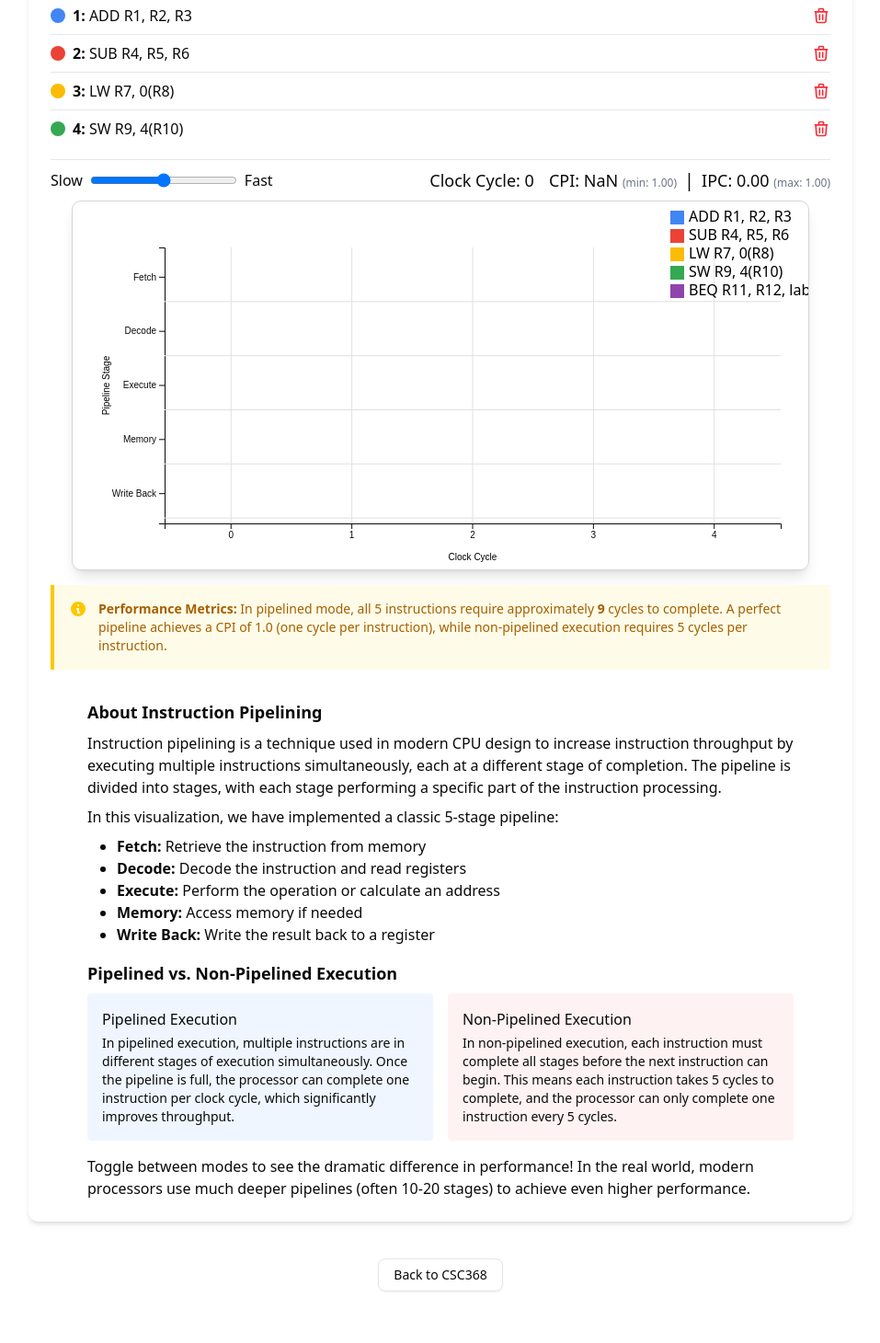
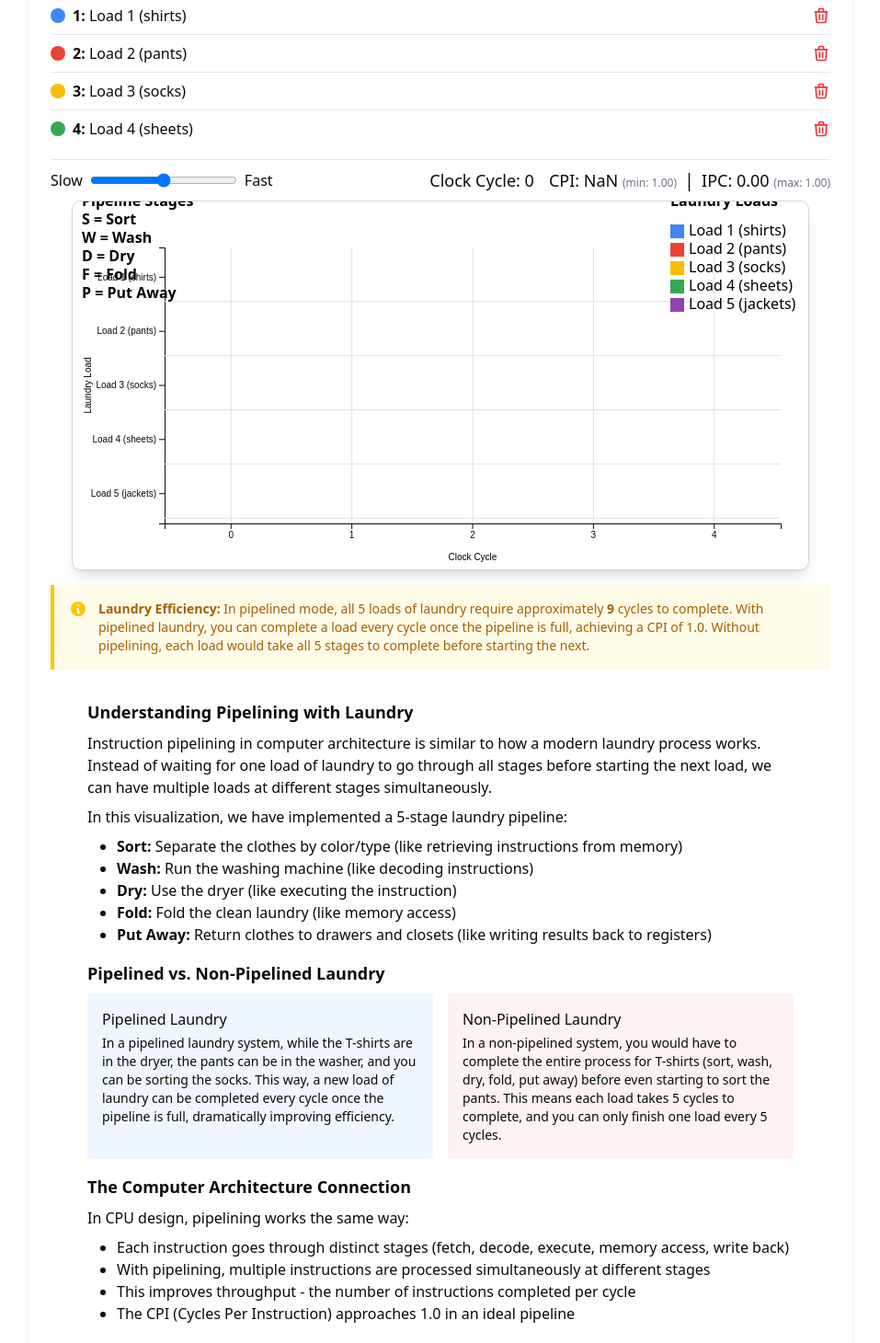
Before and after one commit to Goodr-Interactive/viz-computer-systems, a React (Vite) app: page /csc368/pipelining in a window 1280 px wide. Shown: the part 380-1840 px from the top of the page at 92% size, without its empty margins (161-1118 px from the left). Before the commit the page ends 1816 px from the top, so only its background shows below. Built offline with nearby package versions, Linux system fonts and the light colour scheme.

Commit message:
v2 with laundry

```diff
--- a/src/pages/csc368/pipelining/components/PipelineVisualization.tsx
+++ b/src/pages/csc368/pipelining/components/PipelineVisualization.tsx
@@ -2,15 +2,15 @@ import React, { useEffect, useRef, useState } from "react";
 import * as d3 from "d3";
 
 // Define the instruction stages
-const PIPELINE_STAGES = ["Fetch", "Decode", "Execute", "Memory", "Write Back"];
+const PIPELINE_STAGES = ["Sort", "Wash", "Dry", "Fold", "Put Away"];
 
 // Define some sample instructions for visualization
 const DEFAULT_INSTRUCTIONS = [
-  { id: 1, name: "ADD R1, R2, R3", color: "#4285F4" },
-  { id: 2, name: "SUB R4, R5, R6", color: "#EA4335" },
-  { id: 3, name: "LW R7, 0(R8)", color: "#FBBC05" },
-  { id: 4, name: "SW R9, 4(R10)", color: "#34A853" },
-  { id: 5, name: "BEQ R11, R12, label", color: "#8F44AD" }
+  { id: 1, name: "Load 1 (shirts)", color: "#4285F4" },
+  { id: 2, name: "Load 2 (pants)", color: "#EA4335" },
+  { id: 3, name: "Load 3 (socks)", color: "#FBBC05" },
+  { id: 4, name: "Load 4 (sheets)", color: "#34A853" },
+  { id: 5, name: "Load 5 (jackets)", color: "#8F44AD" }
 ];
 
 interface Instruction {
@@ -84,7 +84,7 @@ export const PipelineVisualization: React.FC<PipelineVisualizationProps> = ({
       .padding(0.1);
 
     const yScale = d3.scaleBand()
-      .domain(PIPELINE_STAGES)
+      .domain(pipelineInstructions.map(instr => instr.id.toString()))
       .range([0, innerHeight])
       .padding(0.1);
 
@@ -101,14 +101,17 @@ export const PipelineVisualization: React.FC<PipelineVisualizationProps> = ({
 
     // Add Y axis
     g.append("g")
-      .call(d3.axisLeft(yScale))
+      .call(d3.axisLeft(yScale).tickFormat(d => {
+        const instr = pipelineInstructions.find(i => i.id.toString() === d);
+        return instr ? instr.name : d;
+      }))
       .append("text")
       .attr("transform", "rotate(-90)")
-      .attr("y", -60)
+      .attr("y", -80)
       .attr("x", -innerHeight / 2)
       .attr("fill", "black")
       .attr("text-anchor", "middle")
-      .text("Pipeline Stage");
+      .text("Laundry Load");
 
     // Draw grid lines
     g.append("g")
@@ -127,7 +130,7 @@ export const PipelineVisualization: React.FC<PipelineVisualizationProps> = ({
     g.append("g")
       .attr("class", "grid")
       .selectAll("line")
-      .data(PIPELINE_STAGES)
+      .data(pipelineInstructions.map(instr => instr.id.toString()))
       .enter()
       .append("line")
       .attr("x1", 0)
@@ -153,7 +156,7 @@ export const PipelineVisualization: React.FC<PipelineVisualizationProps> = ({
         // Draw the rectangle for this stage
         g.append("rect")
           .attr("x", xScale(String(cycle))!)
-          .attr("y", yScale(stageName)!)
+          .attr("y", yScale(instr.id.toString())!)
           .attr("width", xScale.bandwidth())
           .attr("height", yScale.bandwidth())
           .attr("fill", instr.stalled && stage === instr.currentStage ? "#f8d7da" : instr.color)
@@ -179,7 +182,7 @@ export const PipelineVisualization: React.FC<PipelineVisualizationProps> = ({
             tooltip.append("text")
               .attr("x", 10)
               .attr("y", 20)
-              .text(`Instruction: ${instr.name}`);
+              .text(`Laundry: ${instr.name}`);
 
             tooltip.append("text")
               .attr("x", 10)
@@ -191,15 +194,15 @@ export const PipelineVisualization: React.FC<PipelineVisualizationProps> = ({
             svg.selectAll(".tooltip").remove();
           });
 
-        // Add text label (instruction ID)
+        // Add stage label
         g.append("text")
           .attr("x", xScale(String(cycle))! + xScale.bandwidth() / 2)
-          .attr("y", yScale(stageName)! + yScale.bandwidth() / 2)
+          .attr("y", yScale(instr.id.toString())! + yScale.bandwidth() / 2)
           .attr("fill", "white")
           .attr("text-anchor", "middle")
           .attr("dominant-baseline", "middle")
           .attr("font-weight", "bold")
-          .text(instr.id);
+          .text(stageName.charAt(0));
       }
     });
 
@@ -207,9 +210,16 @@ export const PipelineVisualization: React.FC<PipelineVisualizationProps> = ({
     const legend = svg.append("g")
       .attr("transform", `translate(${width - 150}, 10)`);
 
+    // Legend for laundry loads
+    legend.append("text")
+      .attr("x", 0)
+      .attr("y", -5)
+      .attr("font-weight", "bold")
+      .text("Laundry Loads");
+
     pipelineInstructions.forEach((instr, i) => {
       const legendItem = legend.append("g")
-        .attr("transform", `translate(0, ${i * 20})`);
+        .attr("transform", `translate(0, ${i * 20 + 15})`);
 
       legendItem.append("rect")
         .attr("width", 15)
@@ -220,6 +230,25 @@ export const PipelineVisualization: React.FC<PipelineVisualizationProps> = ({
         .attr("x", 20)
         .attr("y", 12)
         .text(instr.name);
+    });
+
+    // Legend for pipeline stages
+    const stageLegend = svg.append("g")
+      .attr("transform", `translate(10, 10)`);
+
+    stageLegend.append("text")
+      .attr("x", 0)
+      .attr("y", -5)
+      .attr("font-weight", "bold")
+      .text("Pipeline Stages");
+
+    PIPELINE_STAGES.forEach((stage, i) => {
+      const legendItem = stageLegend.append("g")
+        .attr("transform", `translate(0, ${i * 20 + 15})`);
+
+      legendItem.append("text")
+        .attr("font-weight", "bold")
+        .text(`${stage.charAt(0)} = ${stage}`);
     });
 
   }, [width, height, cycles, pipelineInstructions]);
@@ -452,7 +481,7 @@ export const PipelineVisualization: React.FC<PipelineVisualizationProps> = ({
               type="text"
               value={newInstructionName}
               onChange={(e) => setNewInstructionName(e.target.value)}
-              placeholder="Enter instruction (e.g., ADD R1, R2, R3)"
+              placeholder="Enter laundry load (e.g., Sweaters Load)"
               className="flex-grow px-3 py-2 border border-gray-300 rounded"
             />
             <button
@@ -541,11 +570,11 @@ export const PipelineVisualization: React.FC<PipelineVisualizationProps> = ({
           </div>
           <div className="ml-3">
             <p className="text-sm text-yellow-700">
-              <strong>Performance Metrics:</strong> In {isPipelined ? "pipelined" : "non-pipelined"} mode, all {pipelineInstructions.length} instructions require approximately <strong>{totalCyclesRequired}</strong> cycles to complete.
+              <strong>Laundry Efficiency:</strong> In {isPipelined ? "pipelined" : "non-pipelined"} mode, all {pipelineInstructions.length} loads of laundry require approximately <strong>{totalCyclesRequired}</strong> cycles to complete.
               {isPipelined ? (
-                <> A perfect pipeline achieves a CPI of 1.0 (one cycle per instruction), while non-pipelined execution requires {PIPELINE_STAGES.length} cycles per instruction.</>
+                <> With pipelined laundry, you can complete a load every cycle once the pipeline is full, achieving a CPI of 1.0. Without pipelining, each load would take all {PIPELINE_STAGES.length} stages to complete before starting the next.</>
               ) : (
-                <> Without pipelining, each instruction must complete all {PIPELINE_STAGES.length} stages before the next can begin, resulting in a CPI of {PIPELINE_STAGES.length}.</>
+                <> With non-pipelined laundry, you must complete all {PIPELINE_STAGES.length} stages for each load before starting the next one, resulting in a CPI of {PIPELINE_STAGES.length}.</>
               )}
             </p>
           </div>
@@ -553,45 +582,56 @@ export const PipelineVisualization: React.FC<PipelineVisualizationProps> = ({
       </div>
 
       <div className="mt-4 text-left w-full max-w-3xl">
-        <h3 className="text-lg font-semibold mb-2">About Instruction Pipelining</h3>
+        <h3 className="text-lg font-semibold mb-2">Understanding Pipelining with Laundry</h3>
         <p className="mb-2">
-          Instruction pipelining is a technique used in modern CPU design to increase instruction throughput by
-          executing multiple instructions simultaneously, each at a different stage of completion. The pipeline
-          is divided into stages, with each stage performing a specific part of the instruction processing.
+          Instruction pipelining in computer architecture is similar to how a modern laundry process works.
+          Instead of waiting for one load of laundry to go through all stages before starting the next load,
+          we can have multiple loads at different stages simultaneously.
         </p>
         <p className="mb-2">
-          In this visualization, we have implemented a classic 5-stage pipeline:
+          In this visualization, we have implemented a 5-stage laundry pipeline:
         </p>
         <ul className="list-disc ml-8 mb-4">
-          <li><strong>Fetch:</strong> Retrieve the instruction from memory</li>
-          <li><strong>Decode:</strong> Decode the instruction and read registers</li>
-          <li><strong>Execute:</strong> Perform the operation or calculate an address</li>
-          <li><strong>Memory:</strong> Access memory if needed</li>
-          <li><strong>Write Back:</strong> Write the result back to a register</li>
+          <li><strong>Sort:</strong> Separate the clothes by color/type (like retrieving instructions from memory)</li>
+          <li><strong>Wash:</strong> Run the washing machine (like decoding instructions)</li>
+          <li><strong>Dry:</strong> Use the dryer (like executing the instruction)</li>
+          <li><strong>Fold:</strong> Fold the clean laundry (like memory access)</li>
+          <li><strong>Put Away:</strong> Return clothes to drawers and closets (like writing results back to registers)</li>
         </ul>
 
-        <h3 className="text-lg font-semibold mb-2">Pipelined vs. Non-Pipelined Execution</h3>
+        <h3 className="text-lg font-semibold mb-2">Pipelined vs. Non-Pipelined Laundry</h3>
         <div className="grid grid-cols-1 md:grid-cols-2 gap-4 mb-4">
           <div className="bg-blue-50 p-4 rounded">
-            <h4 className="font-medium mb-1">Pipelined Execution</h4>
+            <h4 className="font-medium mb-1">Pipelined Laundry</h4>
             <p className="text-sm">
-              In pipelined execution, multiple instructions are in different stages of execution simultaneously.
-              Once the pipeline is full, the processor can complete one instruction per clock cycle, which
-              significantly improves throughput.
+              In a pipelined laundry system, while the T-shirts are in the dryer, the pants can be in the washer,
+              and you can be sorting the socks. This way, a new load of laundry can be completed every cycle
+              once the pipeline is full, dramatically improving efficiency.
             </p>
           </div>
           <div className="bg-red-50 p-4 rounded">
-            <h4 className="font-medium mb-1">Non-Pipelined Execution</h4>
+            <h4 className="font-medium mb-1">Non-Pipelined Laundry</h4>
             <p className="text-sm">
-              In non-pipelined execution, each instruction must complete all stages before the next instruction
-              can begin. This means each instruction takes 5 cycles to complete, and the processor can only
-              complete one instruction every 5 cycles.
+              In a non-pipelined system, you would have to complete the entire process for T-shirts
+              (sort, wash, dry, fold, put away) before even starting to sort the pants. This means each
+              load takes 5 cycles to complete, and you can only finish one load every 5 cycles.
             </p>
           </div>
         </div>
+
+        <h3 className="text-lg font-semibold mb-2">The Computer Architecture Connection</h3>
+        <p className="mb-2">
+          In CPU design, pipelining works the same way:
+        </p>
+        <ul className="list-disc ml-8 mb-4">
+          <li>Each instruction goes through distinct stages (fetch, decode, execute, memory access, write back)</li>
+          <li>With pipelining, multiple instructions are processed simultaneously at different stages</li>
+          <li>This improves throughput - the number of instructions completed per cycle</li>
+          <li>The CPI (Cycles Per Instruction) approaches 1.0 in an ideal pipeline</li>
+        </ul>
         <p>
-          Toggle between modes to see the dramatic difference in performance! In the real world,
-          modern processors use much deeper pipelines (often 10-20 stages) to achieve even higher performance.
+          Toggle between the pipelined and non-pipelined modes to see how dramatically this technique
+          improves efficiency - just like it would make your laundry day much more productive!
         </p>
       </div>
     </div>
--- a/src/pages/csc368/pipelining/pipelining.tsx
+++ b/src/pages/csc368/pipelining/pipelining.tsx
@@ -6,15 +6,16 @@ export const Pipelining: React.FunctionComponent = () => {
   return (
     <div className="flex flex-col items-center p-8 gap-6 min-h-screen">
       <h1 className="scroll-m-20 text-3xl font-bold tracking-tight mb-2">
-        Instruction Pipelining
+        Instruction Pipelining: The Laundry Analogy
       </h1>
 
       <div className="w-full max-w-4xl bg-white p-6 rounded-lg shadow-md">
-        <h2 className="text-2xl font-semibold mb-4">Interactive Pipeline Visualization</h2>
+        <h2 className="text-2xl font-semibold mb-4">Interactive Laundry Pipeline Visualization</h2>
         <p className="mb-6 text-gray-700">
-          This interactive visualization demonstrates how instructions move through the different stages of a pipeline.
-          Use the controls below to start, stop, and reset the simulation, and observe how multiple instructions
-          can be processed simultaneously.
+          This interactive visualization demonstrates how pipelining works using a laundry analogy.
+          Just like modern CPUs process multiple instructions at once, you can process multiple loads
+          of laundry simultaneously by pipelining the work. Use the controls below to start, stop,
+          and reset the simulation.
         </p>
 
         <PipelineVisualization />
```
